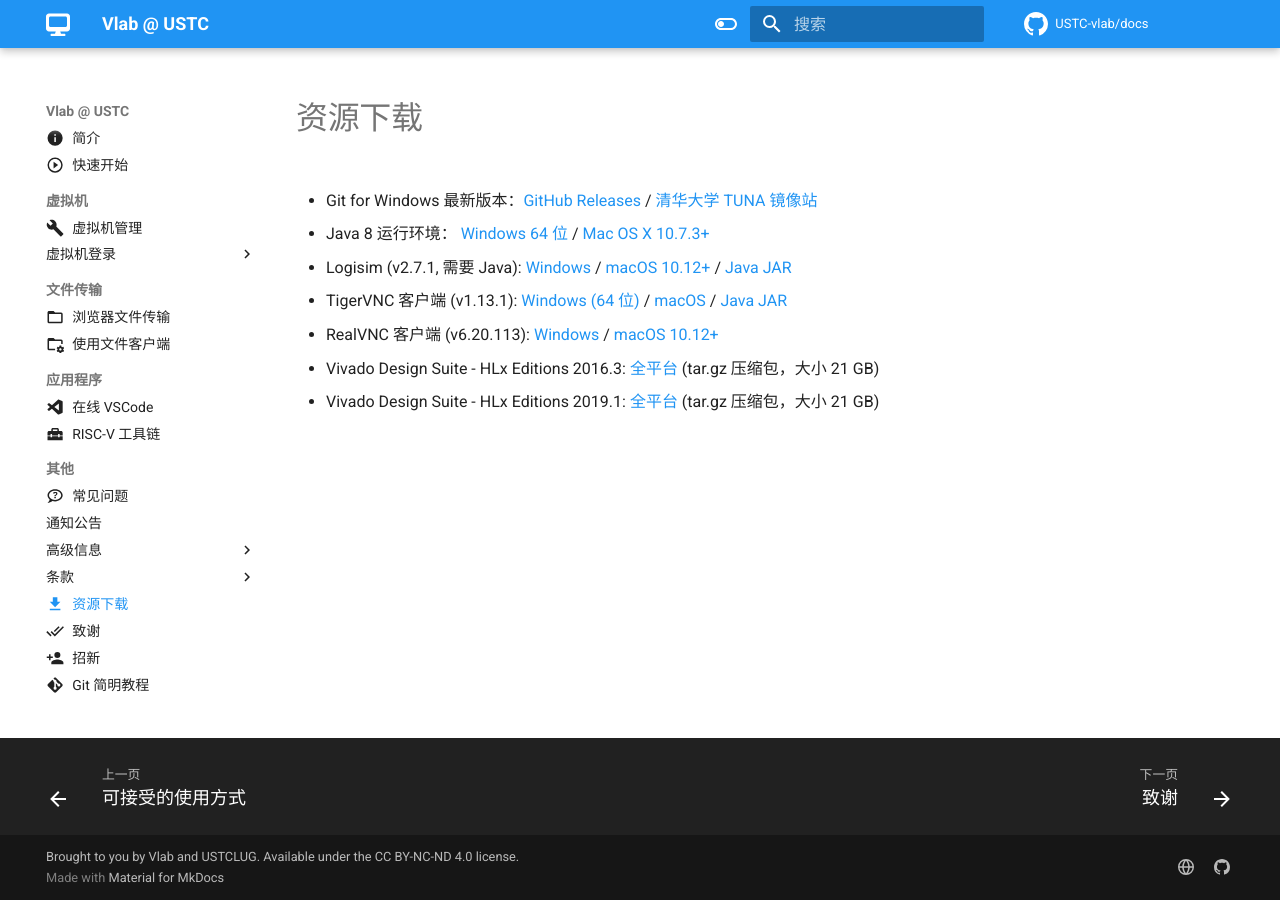
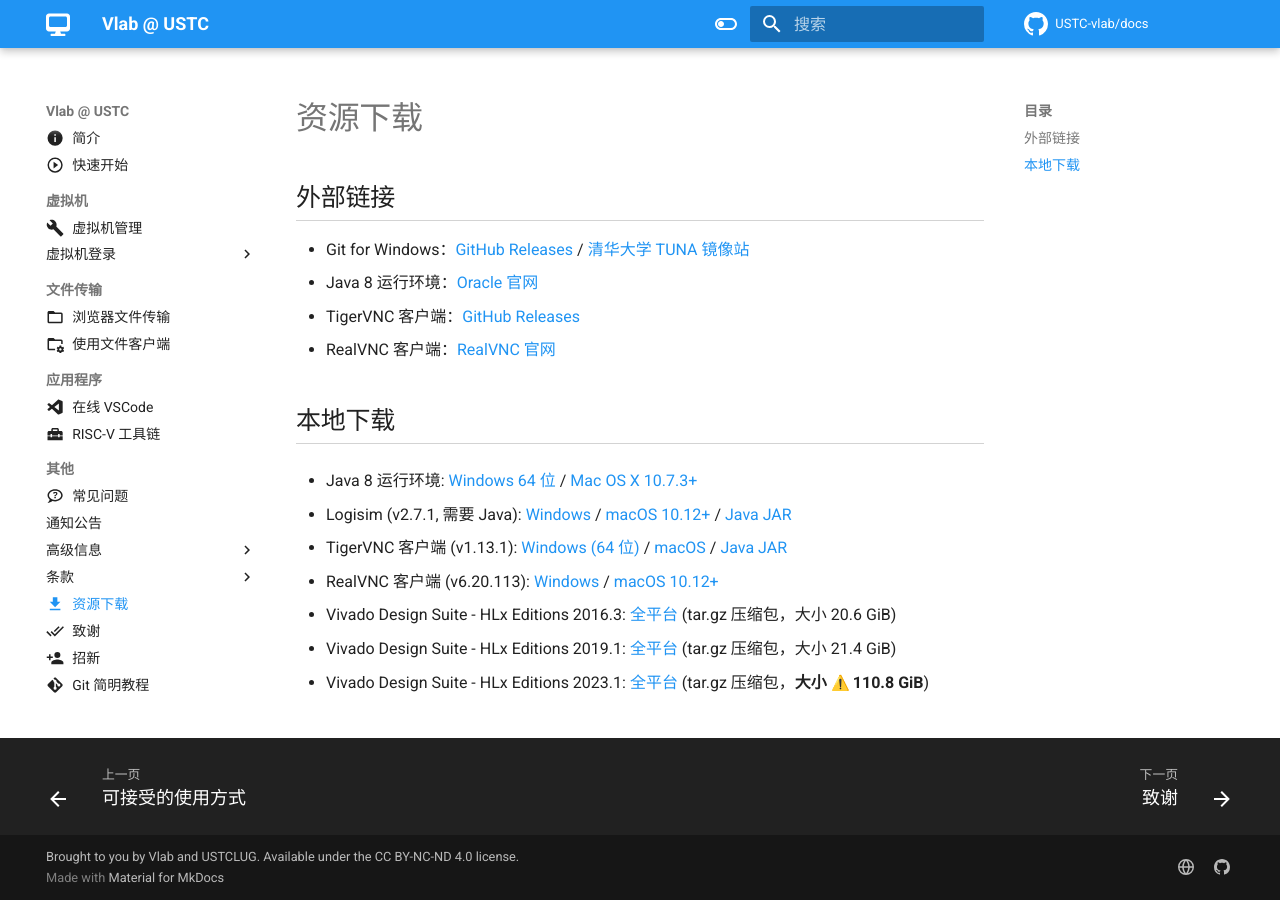
Before and after one commit to USTC-vlab/docs, an MkDocs documentation site: the page built from docs/downloads.md, in a window 1280 px wide. Built offline with MkDocs 1.6.1 and Material for MkDocs 9.7.7, drawn with Linux system fonts in a browser that asks for light colours; emoji names are drawn with the system emoji font; comment, search, counter and statistics services are not loaded.

Commit message:
Update download links

```diff
--- a/docs/downloads.md
+++ b/docs/downloads.md
@@ -4,11 +4,18 @@ icon: material/download
 
 # 资源下载
 
-- Git for Windows 最新版本：[GitHub Releases](https://github.com/git-for-windows/git/releases/latest) / [清华大学 TUNA 镜像站](https://mirrors.tuna.tsinghua.edu.cn/github-release/git-for-windows/git/LatestRelease/)
+## 外部链接
 
-- Java 8 运行环境：
-  [Windows 64 位](https://vlab.ustc.edu.cn/downloads/jre-8u221-windows-x64.exe) /
-  [Mac OS X 10.7.3+](https://vlab.ustc.edu.cn/downloads/jre-8u221-macosx-x64.dmg)
+- Git for Windows：[GitHub Releases](https://github.com/git-for-windows/git/releases/latest) / [清华大学 TUNA 镜像站](https://mirrors.tuna.tsinghua.edu.cn/github-release/git-for-windows/git/LatestRelease/)
+- Java 8 运行环境：[Oracle 官网](https://www.java.com/zh-CN/download/manual.jsp)
+- TigerVNC 客户端：[GitHub Releases](https://github.com/TigerVNC/tigervnc/releases/latest)
+- RealVNC 客户端：[RealVNC 官网](https://www.realvnc.com/en/connect/download/viewer/)
+
+## 本地下载
+
+- Java 8 运行环境:
+  [Windows 64 位](https://vlab.ustc.edu.cn/downloads/jre-8u202-windows-x64.exe) /
+  [Mac OS X 10.7.3+](https://vlab.ustc.edu.cn/downloads/jre-8u202-macosx-x64.dmg)
 
 - Logisim (v2.7.1, 需要 Java):
   [Windows](https://vlab.ustc.edu.cn/downloads/logisim-win-2.7.1.exe) /
@@ -25,7 +32,10 @@ icon: material/download
   [macOS 10.12+](https://vlab.ustc.edu.cn/downloads/VNC-Viewer-6.20.113-MacOSX-x86_64.dmg)
 
 - Vivado Design Suite - HLx Editions 2016.3:
-  [全平台](https://vlab.ustc.edu.cn/downloadsi/Xilinx_Vivado_SDK_2016.3_1011_1.tar.gz) (tar.gz 压缩包，大小 21 GB)
+  [全平台](https://vlab.ustc.edu.cn/downloadsi/Xilinx_Vivado_SDK_2016.3_1011_1.tar.gz) (tar.gz 压缩包，大小 20.6 GiB)
 
 - Vivado Design Suite - HLx Editions 2019.1:
-  [全平台](https://vlab.ustc.edu.cn/downloadsi/Xilinx_Vivado_SDK_2019.1_0524_1430.tar.gz) (tar.gz 压缩包，大小 21 GB)
+  [全平台](https://vlab.ustc.edu.cn/downloadsi/Xilinx_Vivado_SDK_2019.1_0524_1430.tar.gz) (tar.gz 压缩包，大小 21.4 GiB)
+
+- Vivado Design Suite - HLx Editions 2023.1:
+  [全平台](https://vlab.ustc.edu.cn/downloadsi/Xilinx_Unified_2023.1_0507_1903.tar.gz) (tar.gz 压缩包，**大小 :warning: 110.8 GiB**)
```
